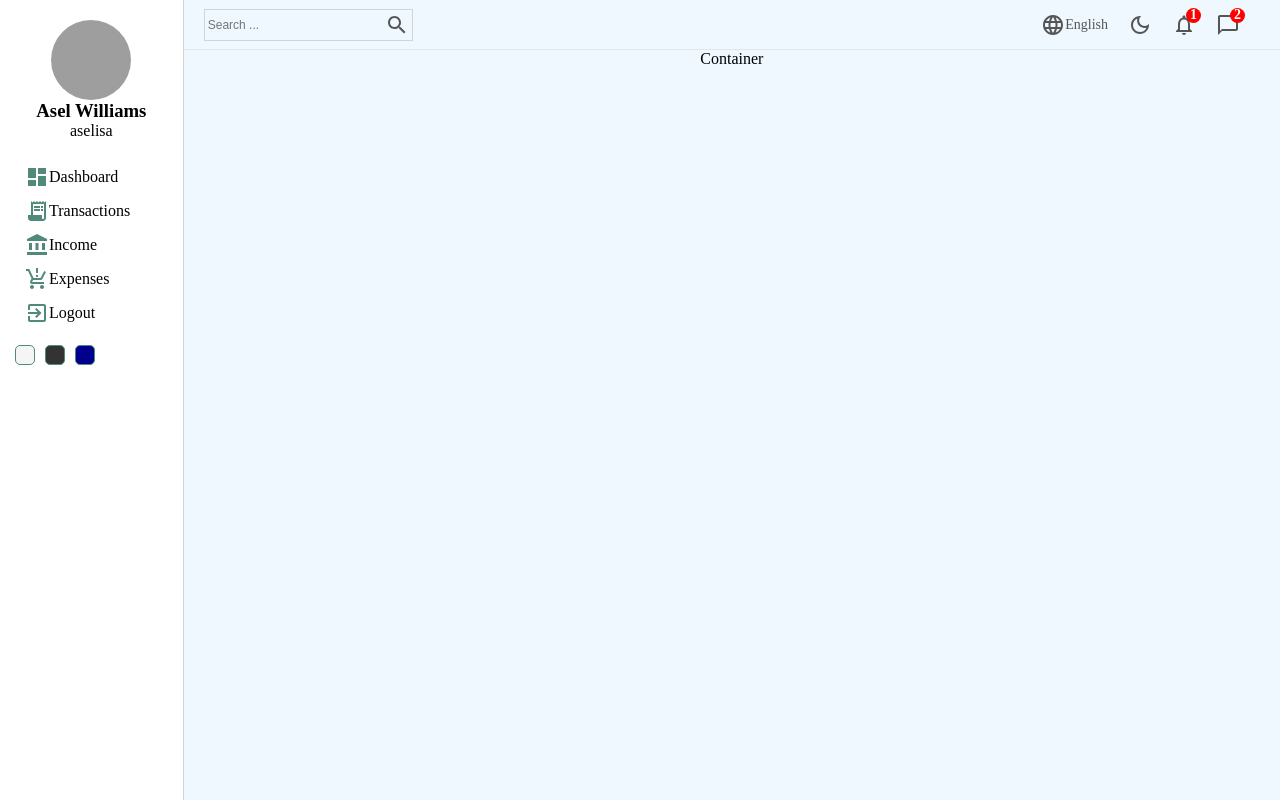
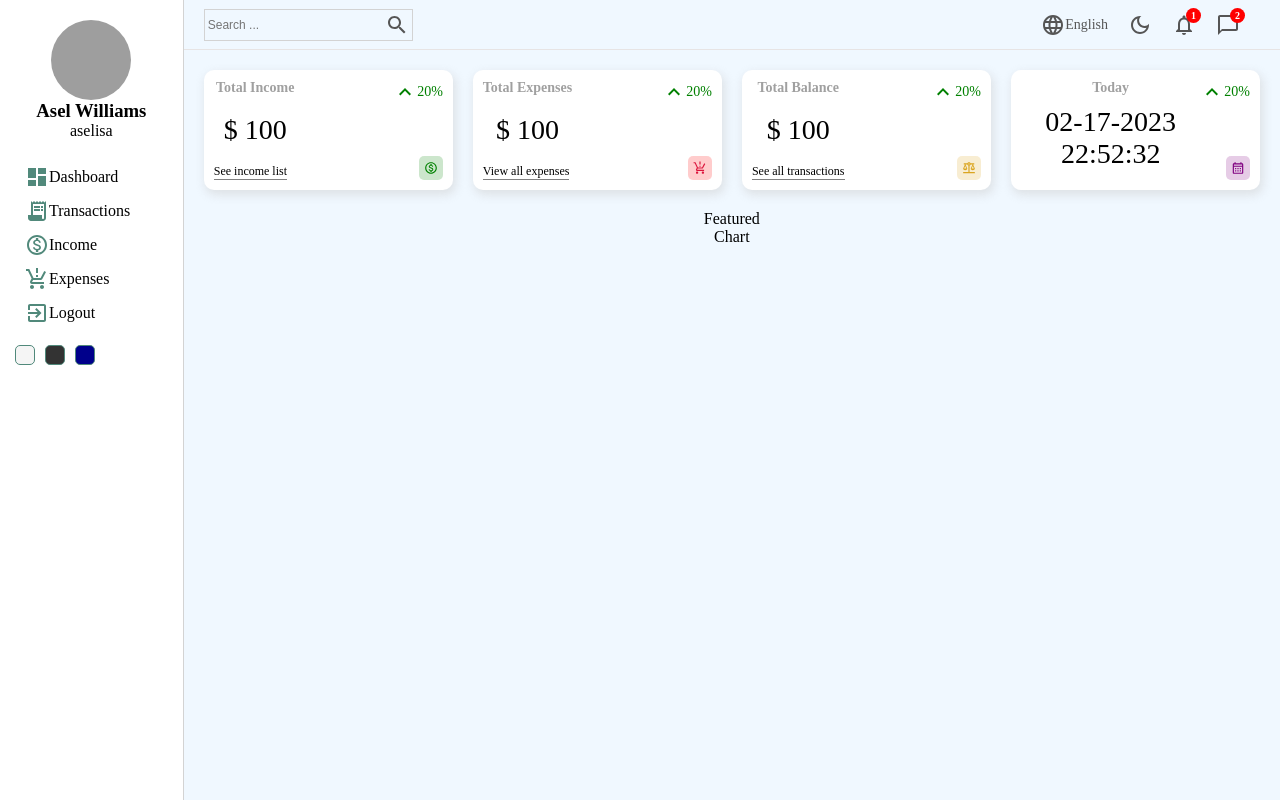
Before and after one commit to aselwilliams/Exp-tracker, a React (Create React App) app: page /dashboard in a window 1280 px wide. Built offline with nearby package versions, Linux system fonts and the light colour scheme; grey boxes are pictures that could not be loaded.

Commit message:
adds reusable component, renders 4 widgets

```diff
--- a/package.json
+++ b/package.json
@@ -22,6 +22,7 @@
     "pg-hstore": "^2.3.4",
     "react": "^18.2.0",
     "react-dom": "^18.2.0",
+    "react-moment": "^1.1.3",
     "react-router-dom": "^6.8.1",
     "react-scripts": "5.0.1",
     "reactstrap": "^9.1.5",
--- /dev/null
+++ b/src/components/chart/Chart.js
@@ -0,0 +1,10 @@
+import React from 'react';
+import classes from './Chart.module.css';
+
+const Chart = () => {
+  return (
+    <div>Chart</div>
+  )
+}
+
+export default Chart
--- a/src/components/dashboard/Dashboard.js
+++ b/src/components/dashboard/Dashboard.js
@@ -1,19 +1,30 @@
-import React from 'react';
-import classes from './Dashboard.module.css';
-import Sidebar from '../sidebar/Sidebar';
-import Navbar from '../navbar/Navbar';
-
+import React from "react";
+import classes from "./Dashboard.module.css";
+import Sidebar from "../sidebar/Sidebar";
+import Navbar from "../navbar/Navbar";
+import Widget from "../widget/Widget";
+import Chart from "../chart/Chart";
+import Featured from "../featured/Featured";
 
 const Dashboard = () => {
   return (
     <div className={classes.dashboard}>
-       <Sidebar />
-       <div className={classes.container}>
+      <Sidebar />
+      <div className={classes.container}>
         <Navbar />
-          Container
-       </div>
+        <div className={classes.widgets}>
+          <Widget type="income" />
+          <Widget type="expenses" />
+          <Widget type="balance" />
+          <Widget type="today" />
+        </div>
+        <div className="charts">
+          <Featured />
+          <Chart />
+        </div>
+      </div>
     </div>
-  )
-}
+  );
+};
 
-export default Dashboard
+export default Dashboard;
--- a/src/components/dashboard/Dashboard.module.css
+++ b/src/components/dashboard/Dashboard.module.css
@@ -10,8 +10,8 @@
     background-color: aliceblue;
     flex:6;
 }
-/* header{
-    height: 4rem;
-    width: 100vw;
-    border:lightgrey 1px solid;
-} */
+.widgets{
+    display: flex;
+    padding: 20px;
+    gap:20px;
+}
--- /dev/null
+++ b/src/components/featured/Featured.js
@@ -0,0 +1,10 @@
+import React from 'react';
+import classes from './Featured.module.css'
+
+const Featured = () => {
+  return (
+    <div>Featured</div>
+  )
+}
+
+export default Featured
--- a/src/components/navbar/Navbar.module.css
+++ b/src/components/navbar/Navbar.module.css
@@ -44,6 +44,7 @@
 .counter{
     width: 15px;
     height: 15px;
+    font-size: 10px;
     background-color: red;
     border-radius: 50%;
     color: white;
--- a/src/components/sidebar/Sidebar.js
+++ b/src/components/sidebar/Sidebar.js
@@ -5,6 +5,7 @@ import ReceiptLongIcon from '@mui/icons-material/ReceiptLong';
 import AccountBalanceIcon from '@mui/icons-material/AccountBalance';
 import ProductionQuantityLimitsIcon from '@mui/icons-material/ProductionQuantityLimits';
 import ExitToAppIcon from '@mui/icons-material/ExitToApp';
+import MonetizationOnOutlinedIcon from '@mui/icons-material/MonetizationOnOutlined';
 
 const Sidebar = () => {
   return (
@@ -27,7 +28,7 @@ const Sidebar = () => {
                     Transactions
                 </li>
                 <li>
-                    <AccountBalanceIcon className={classes.icon} />
+                    <MonetizationOnOutlinedIcon className={classes.icon} />
                     Income
                     </li>
                 <li>
--- /dev/null
+++ b/src/components/widget/Widget.js
@@ -0,0 +1,72 @@
+import React from 'react';
+import classes from './Widget.module.css';
+import KeyboardArrowUpIcon from '@mui/icons-material/KeyboardArrowUp';
+import ProductionQuantityLimitsIcon from '@mui/icons-material/ProductionQuantityLimits';
+import MonetizationOnOutlinedIcon from '@mui/icons-material/MonetizationOnOutlined';
+import BalanceOutlinedIcon from '@mui/icons-material/BalanceOutlined';
+import CalendarMonthOutlinedIcon from '@mui/icons-material/CalendarMonthOutlined';
+import moment from "moment";
+
+
+const Widget = ({type}) => {
+    let date_create =moment().format("MM-DD-YYYY HH:mm:ss")
+    let data;
+    //temporary
+    let amount=100
+    let diff=20
+
+    switch (type) {
+        case 'income':
+            data={
+                title:'Total Income',
+                isMoney: true,
+                link:'See income list',
+                icon: <MonetizationOnOutlinedIcon className={classes.icon} style={{color:'green',backgroundColor:'rgba(0,128,0,0.2)'}} />,
+            };
+            break;
+        case 'expenses':
+            data={
+                title:'Total Expenses',
+                isMoney: true,
+                link: 'View all expenses',
+                icon: <ProductionQuantityLimitsIcon className={classes.icon} style={{color:'crimson',backgroundColor:'rgba(255,0,0,0.2)'}}/>,
+            };
+            break;
+        case 'balance':
+            data={
+                title:'Total Balance',
+                isMoney: true,
+                link: 'See all transactions',
+                icon: <BalanceOutlinedIcon className={classes.icon} style={{color:'goldenrod', backgroundColor:'rgba(218,165,32,0.2)'}} />,
+            };
+            break;
+        case 'today':
+            data={
+                title:'Today',
+                isMoney: false,
+                // date: new Date().now(),
+                icon: <CalendarMonthOutlinedIcon className={classes.icon} style={{color:'purple',backgroundColor:'rgba(128,0,128,0.2)'}} />,
+            };
+            break;
+        default:
+            break;
+    }
+  return (
+    <div className={classes.widget}>
+        <div className={classes.left}>
+            <span className={classes.title}>{data.title}</span>
+            <span className={classes.counter}>{data.isMoney ? `$ ${amount}` : `${date_create}`} </span>
+            <span className={classes.link}>{data.link}</span>
+        </div>
+        <div className={classes.right}>
+            <div className={`${classes.percentage} ${classes.positive}`}>
+                <KeyboardArrowUpIcon />
+                {diff}%
+            </div>
+           {data.icon}
+        </div>
+    </div>
+  )
+}
+
+export default Widget;
--- /dev/null
+++ b/src/components/widget/Widget.module.css
@@ -0,0 +1,48 @@
+.widget{
+    display: flex;
+    justify-content: space-between;
+    flex:1;
+    padding: 10px;
+    -webkit-box-shadow:2px 4px 10px 1px rgba(0,0,0,0.47);
+    box-shadow:2px 4px 10px 1px rgba(201,201,201,0.47);
+    border-radius:10px;
+    height: 120px;
+    background-color: white;
+}
+.left, .right{
+    display: flex;
+    flex-direction: column;
+    justify-content: space-between;
+}
+.title{
+    font-weight: bold;
+    font-size:14px;
+    color:rgb(160, 160,160);
+}
+.counter{
+    font-size: 28px;
+    font-weight:300;
+    margin:10px;
+}
+.link{
+    width:max-content;
+    font-size:12px;
+    border-bottom:1px solid grey;
+}
+.percentage{
+    display: flex;
+    align-items: center;
+    font-size:14px;
+}
+.positive{
+    color:green;
+}
+.negative{
+    color:red;
+}
+.icon{
+    font-size:26px;
+    padding: 5px;
+    border-radius:5px;
+    align-self:flex-end;
+}
```
Also changed, not shown: src/components/chart/Chart.module.css (added), src/components/featured/Featured.module.css (added), 1 other file (tests, documents, lock files or other folders).
